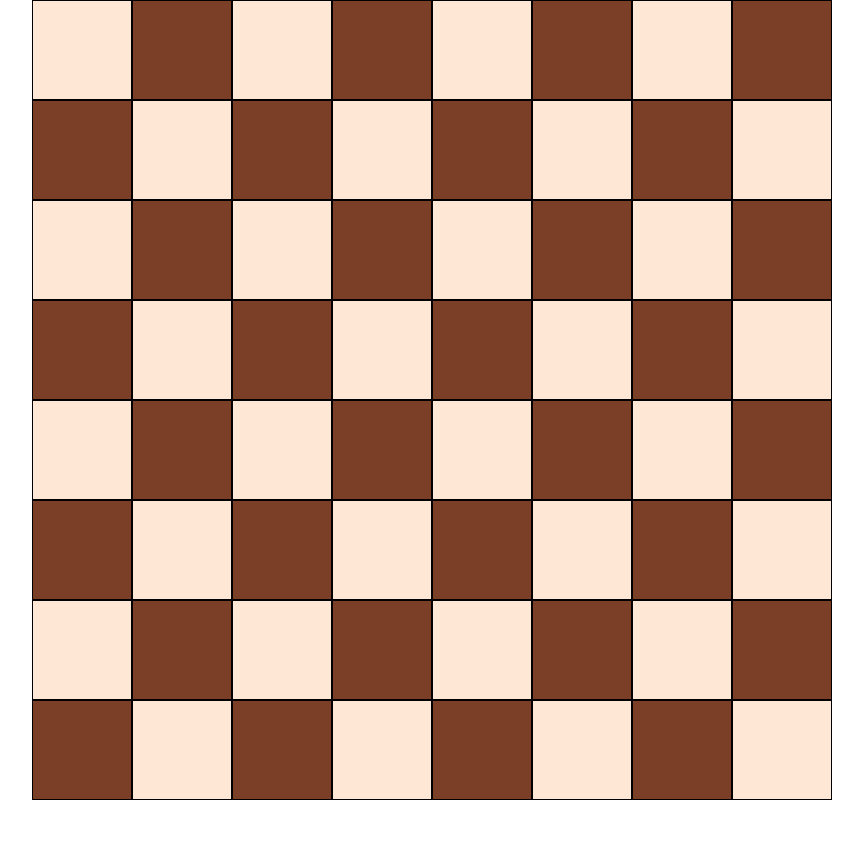
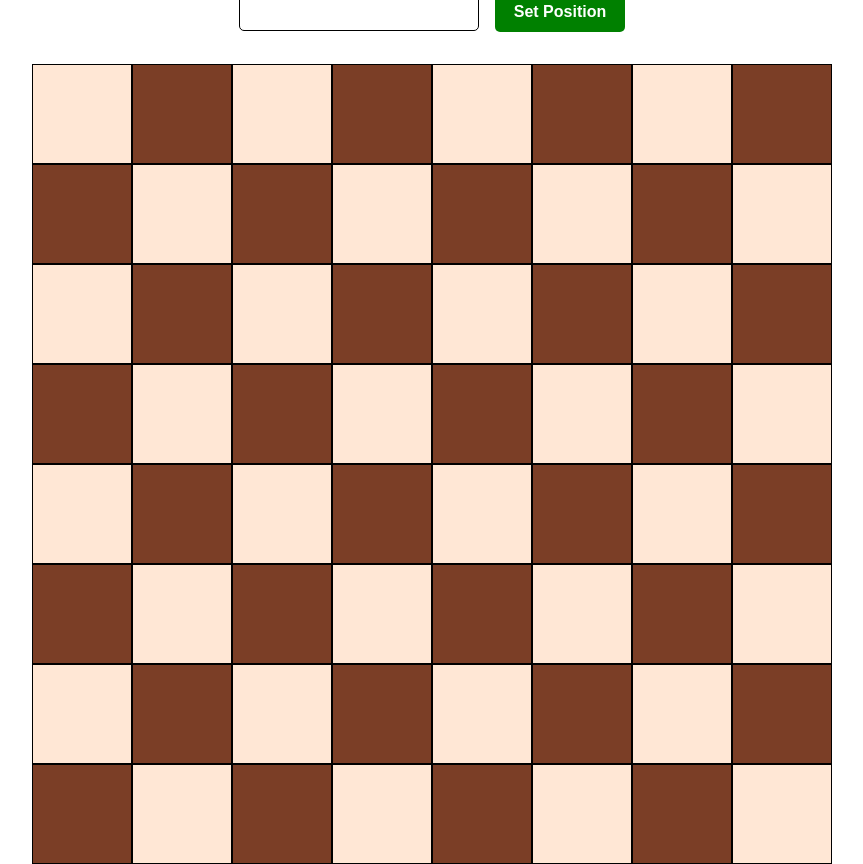
Before and after one commit to RobbieProkop/chess, a React (Create React App) app in the folder frontend/: page / in a window 1280 px wide. Shown: the whole page, without its empty margins (208-1071 px from the left). Before the commit the page ends 800 px from the top, so only its background shows below. Built offline with nearby package versions, Linux system fonts and the light colour scheme.

Commit message:
add a few board styles

```diff
--- a/frontend/src/components/Board.tsx
+++ b/frontend/src/components/Board.tsx
@@ -92,9 +92,25 @@ const Board = () => {
         ranksBoard[sq] = rank;
       }
     }
+
+    console.log("filesBoard[0]", filesBoard[0]);
+    console.log("ranksBoard[0]", ranksBoard[0]);
+    console.log("filesBoard[squares.A1]", filesBoard[squares.A1]);
+    console.log("ranksBoard[squares.A1]", ranksBoard[squares.A1]);
+    console.log("filesBoard[squares.E8]", filesBoard[squares.E8]);
+    console.log("ranksBoard[squares.E8]", ranksBoard[squares.E8]);
   };
+  initFilesRanksBoard();
   return (
     <div className="board">
+      <h1>ChessDevs</h1>
+
+      <div className="form-group">
+        <input type="text" id="fenIn" />
+        <button type="button" id="setFen">
+          Set Position
+        </button>
+      </div>
       <ul>
         <li className="square light"></li>
         <li className="square dark"></li>
--- a/frontend/src/styles/board.scss
+++ b/frontend/src/styles/board.scss
@@ -2,9 +2,45 @@
   height: 100vh;
   margin: auto;
   display: flex;
+  flex-direction: column;
   align-items: center;
   justify-content: center;
   width: 800px;
+
+  h1 {
+    margin-bottom: 1rem;
+  }
+  .form-group {
+    margin-bottom: 2rem;
+    width: 100%;
+    align-items: center;
+    justify-content: center;
+    display: flex;
+    input {
+      padding: 0.7rem 0.5rem;
+      width: 30%;
+      border-radius: 5px;
+      border: 1px solid black;
+      margin-right: 1rem;
+
+      &:focus {
+        outline: none;
+      }
+    }
+    button {
+      padding: 0.7rem 1.2rem;
+      border-radius: 5px;
+      border: none;
+      background-color: green;
+      color: #fff;
+      font-size: 1rem;
+      font-weight: 600;
+
+      &:hover {
+        cursor: pointer;
+      }
+    }
+  }
   ul {
     display: grid;
     justify-content: center;
```
